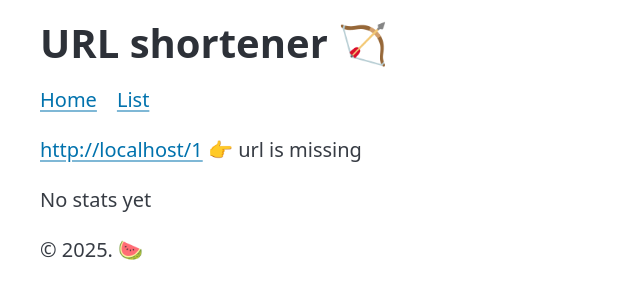
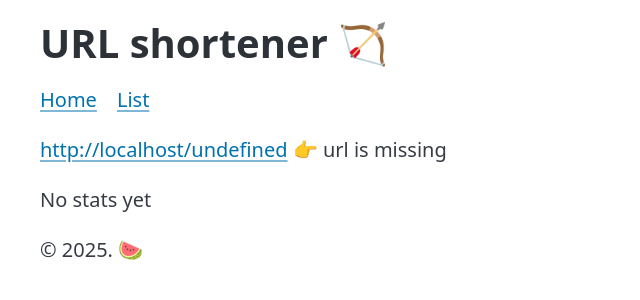
Before and after one commit to LearnSvelte/try1, a SvelteKit app: page /1/stats in a window 1280 px wide. Shown: the top 300 px of the page, without its empty margins (0-640 px from the left). Built offline with nearby package versions, Linux system fonts and the light colour scheme.

Commit message:
feat: use preview

```diff
--- /dev/null
+++ b/src/lib/components/RedirectPreview.svelte
@@ -0,0 +1,18 @@
+<script lang="ts">
+  import { page } from '$app/state'
+
+  let { slug, longUrl } = $props()
+
+  let shortUrl = $derived(`${page.url.origin}/${slug}`)
+</script>
+
+<p>
+  <a href={shortUrl}>{shortUrl}</a> 👉
+  {longUrl ?? 'url is missing'}
+</p>
+
+<!--
+  const pageUrl = page.url
+
+  let shortUrl = $derived(pageUrl.toString().split('/').slice(0, -1).join('/'))
+-->
--- a/src/routes/[slug]/stats/+page.svelte
+++ b/src/routes/[slug]/stats/+page.svelte
@@ -1,17 +1,20 @@
 <script lang="ts">
+  import { page } from '$app/state'
+  import RedirectPreview from '$lib/components/RedirectPreview.svelte'
   import StatsTable from '$lib/components/StatsTable.svelte'
-  import { page } from '$app/state'
 
-  const { data } = $props();
+  const { data } = $props()
 
   const pageUrl = page.url
 
   let shortUrl = $derived(pageUrl.toString().split('/').slice(0, -1).join('/'))
 </script>
 
-<p>
+<!-- <p>
   <a href={shortUrl}>{shortUrl}</a> 👉
-  {data.url ?? 'url is missing'}</p>
+  {data.url ?? 'url is missing'}
+</p> -->
+<RedirectPreview shortUrl={shortUrl} longUrl={data.url} />
 
 {#if data.stats}
   <p>Total redirects: {data.stats.length}</p>
```
Also changed, not shown: src/routes/+page.svelte (+22 -1 lines).
